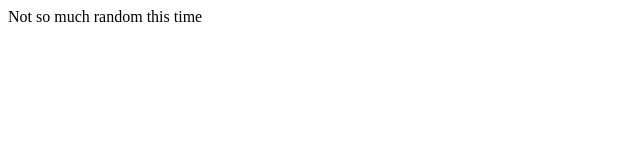
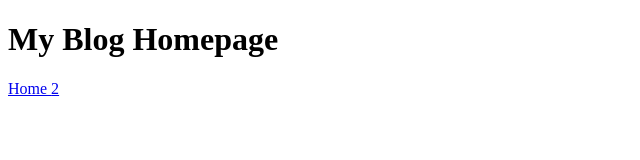
Before and after one commit to markko7/markko7.github.io, a plain HTML site: page index.html in a window 1280 px wide. Shown: the whole page, without its empty margins (0-640 px from the left). Drawn offline with Linux system fonts and the light colour scheme.

Commit message:
Updates blog

```diff
--- a/index.html
+++ b/index.html
@@ -1,12 +1,22 @@
 <!DOCTYPE html>
 <html lang="en">
-<head>
-    <meta charset="UTF-8">
-    <meta http-equiv="X-UA-Compatible" content="IE=edge">
-    <meta name="viewport" content="width=device-width, initial-scale=1.0">
-    <title>Document</title>
-</head>
-<body>
-    Not so much random this time
-</body>
+ <head>
+  <meta charset="utf-8"/>
+  <meta content="IE=edge" http-equiv="X-UA-Compatible"/>
+  <meta content="width=device-width, initial-scale=1.0" name="viewport"/>
+  <title>
+   Document
+  </title>
+ </head>
+ <body>
+  <h1>
+   My Blog Homepage
+  </h1>
+  <a href="index.html">
+   Home
+  </a>
+  <a href="content\2.html">
+   2
+  </a>
+ </body>
 </html>
```
Also changed, not shown: 1 other file.
